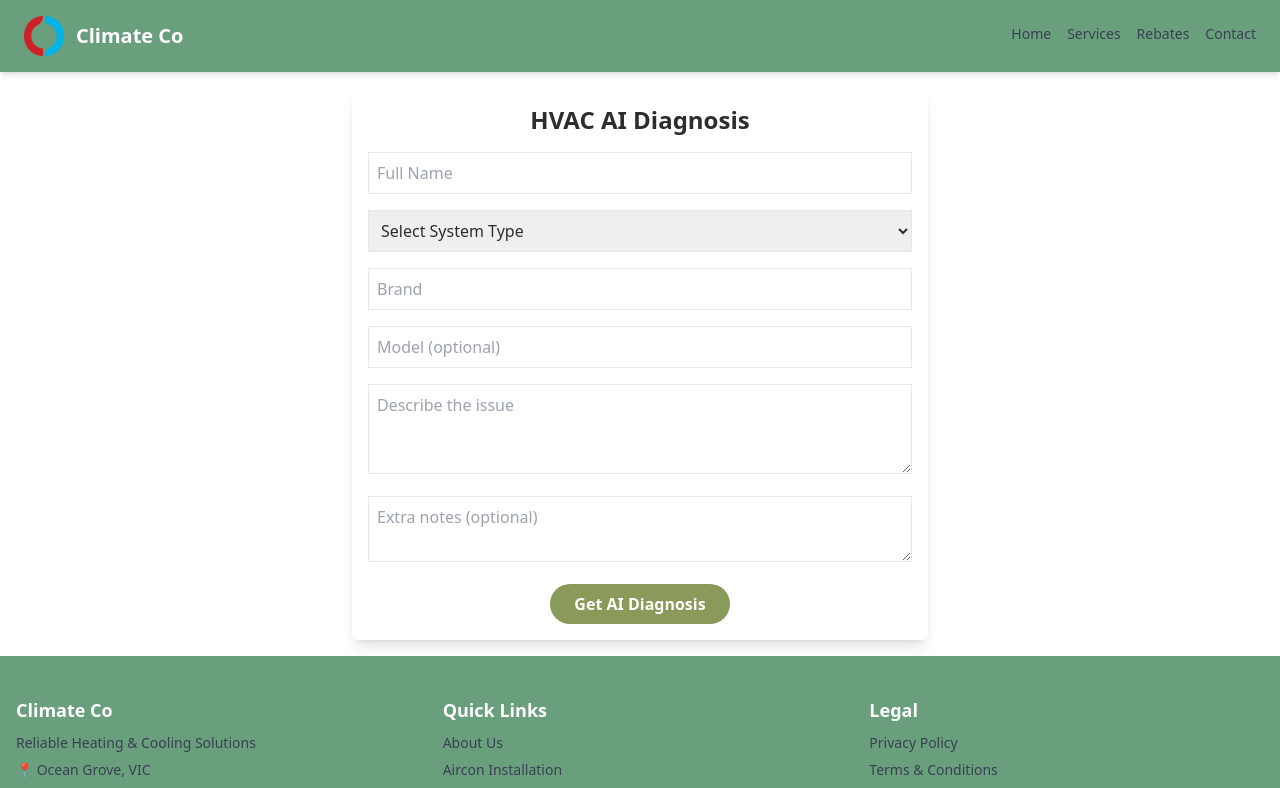
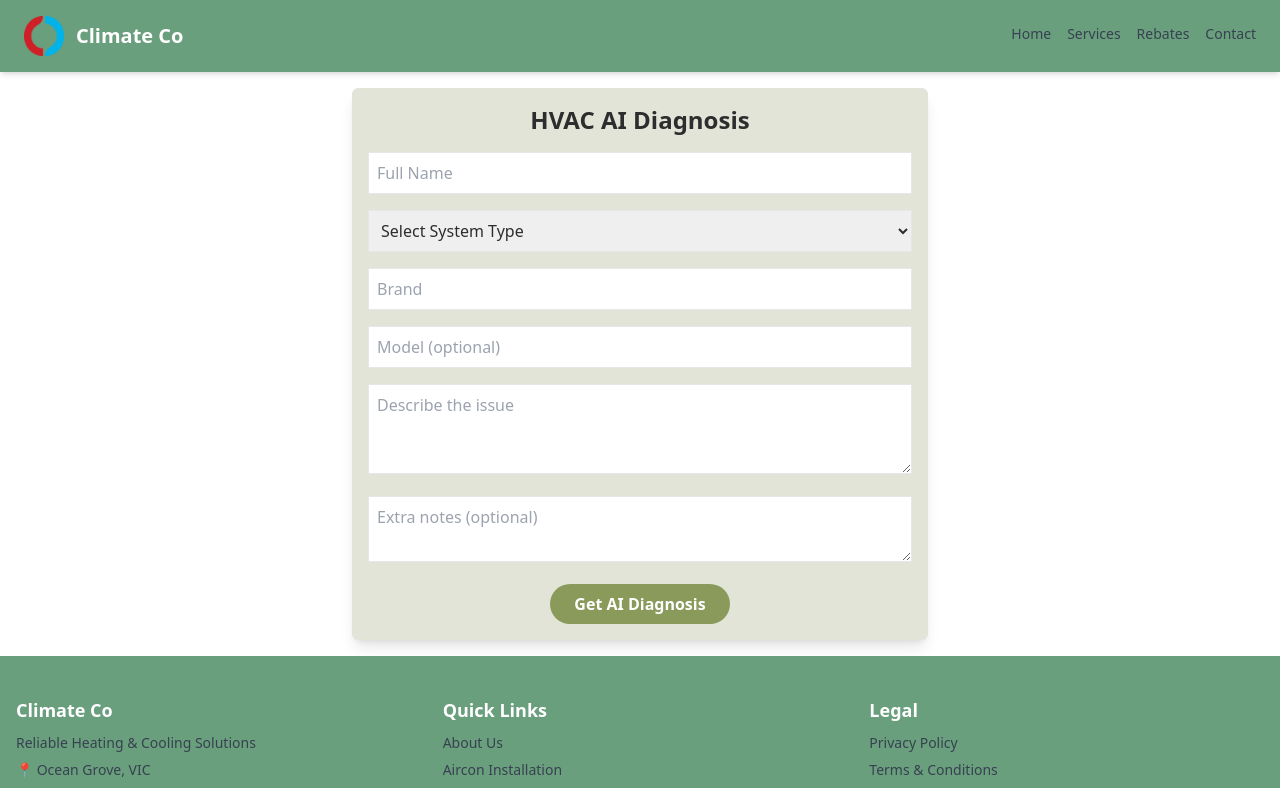
Before and after one commit to dee-k26/climate-co-vrt, a React (Vite) app: page /diagnose in a window 1280 px wide. Shown: the top 788 px of the page. Built offline with nearby package versions, Linux system fonts and the light colour scheme.

Commit message:
fix ai background

```diff
--- a/src/components/chat-diagnosis.jsx
+++ b/src/components/chat-diagnosis.jsx
@@ -77,7 +77,7 @@ export default function ChatDiagnosis() {
   return (
 
     <div className= "body p-4">
-    <div className="max-w-xl mx-auto p-4 shadow-lg rounded-md bg-white">
+    <div className="max-w-xl mx-auto p-4 shadow-lg rounded-md bg-secondary">
       <h1 className="text-2xl font-bold mb-4">HVAC AI Diagnosis</h1>
 
       {step === 1 && (
```
